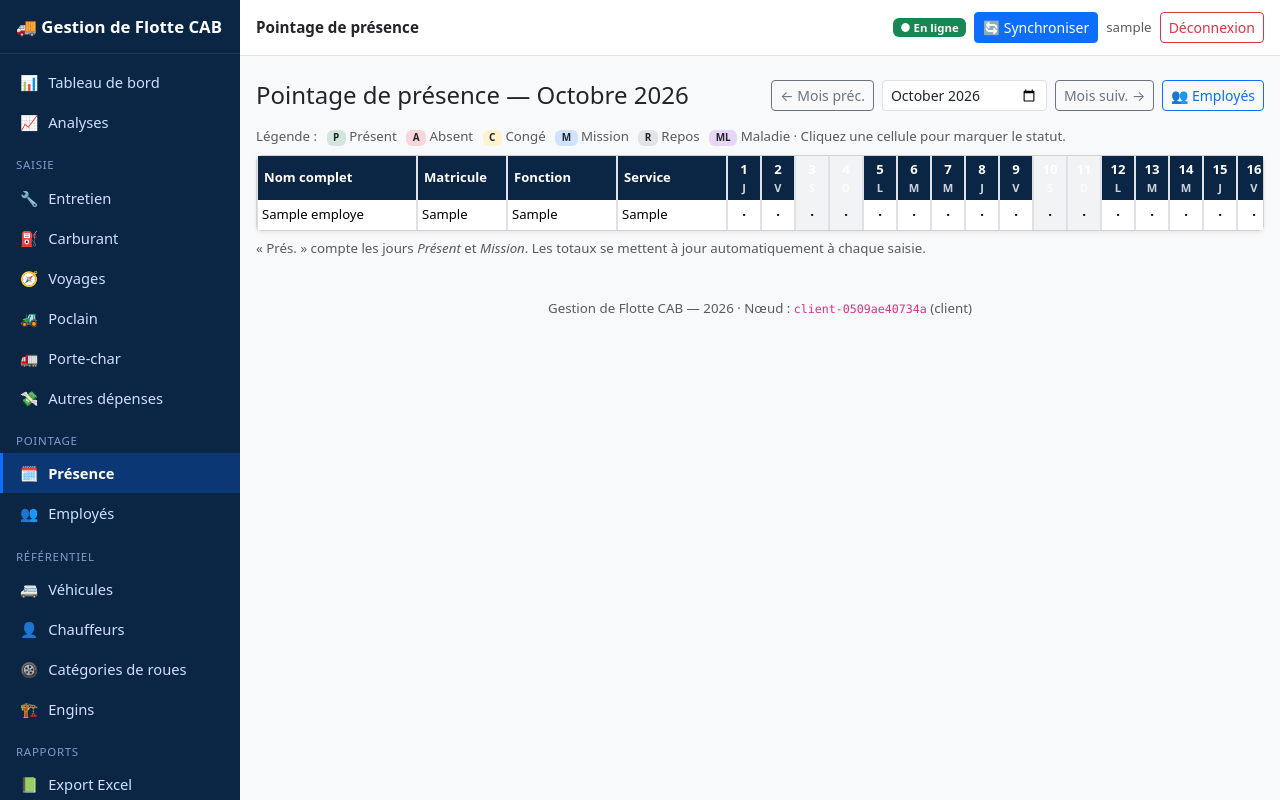
After one commit to Faraleno2022/Gestionnairedeflotte, a Django app: page /pointage/ in a window 1280 px wide. The commit adds this page. Run offline with Django 5.2, Linux system fonts and the light colour scheme; a user stored in the database is signed in; tables that the repository leaves empty hold one stand-in row (values such as "Sample post"); some libraries are stand-ins or nearby versions.

Commit message:
Ajouter le module Pointage de présence
- Nouveaux modèles : Employe (nom complet, matricule, fonction, service) et
  Pointage (statut par jour), synchronisés comme le reste.
- Grille mensuelle : lignes = employés, colonnes = jours du mois, sélecteur de
  statut (P/A/C/M/R/ML) dans chaque cellule, avec couleurs et colonnes figées.
- Enregistrement AJAX par cellule ; identifiant de pointage déterministe
  (uuid5 employé+date) pour une synchronisation sans doublon.
- Calcul automatique des totaux par employé (présences, absences, congés,
  mission, repos, maladie) ; navigation mois précédent/suivant.
- CRUD des employés, entrée de menu dans la barre latérale, libellés de mois
  en français.

Tests : 13 au total (dont 4 pour le pointage : pk déterministe, totaux,
upsert/suppression AJAX, refus en lecture seule).

Co-Authored-By: Claude Opus 4.8 <noreply@anthropic.com>

```diff
--- a/fleet/settings/base.py
+++ b/fleet/settings/base.py
@@ -75,6 +75,7 @@ INSTALLED_APPS = [
     "poclain",
     "portechar",
     "depenses",
+    "pointage",
     "dashboard",
     "rapports",
     "sync",
@@ -181,4 +182,6 @@ SYNC_MODELS = [
     "poclain.ActiviteEngin",
     "portechar.TrajetPorteChar",
     "depenses.AutreDepense",
+    "pointage.Employe",
+    "pointage.Pointage",
 ]
--- a/fleet/urls.py
+++ b/fleet/urls.py
@@ -12,6 +12,7 @@ urlpatterns = [
     path("poclain/", include("poclain.urls")),
     path("porte-char/", include("portechar.urls")),
     path("depenses/", include("depenses.urls")),
+    path("pointage/", include("pointage.urls")),
     path("rapports/", include("rapports.urls")),
     path("", include("dashboard.urls")),
 ]
--- /dev/null
+++ b/pointage/urls.py
@@ -0,0 +1,15 @@
+from django.urls import path
+
+from . import views
+
+app_name = "pointage"
+
+urlpatterns = [
+    path("", views.grille, name="grille"),
+    path("enregistrer/", views.enregistrer, name="enregistrer"),
+    # Employés
+    path("employes/", views.EmployeListe.as_view(), name="employe_liste"),
+    path("employes/ajouter/", views.EmployeCreer.as_view(), name="employe_creer"),
+    path("employes/<uuid:pk>/modifier/", views.EmployeModifier.as_view(), name="employe_modifier"),
+    path("employes/<uuid:pk>/supprimer/", views.EmployeSupprimer.as_view(), name="employe_supprimer"),
+]
--- /dev/null
+++ b/pointage/views.py
@@ -0,0 +1,194 @@
+import calendar
+import datetime
+
+from django.contrib.auth.decorators import login_required
+from django.http import JsonResponse
+from django.shortcuts import render
+from django.urls import reverse_lazy
+from django.utils import timezone
+from django.views.decorators.http import require_POST
+
+from core.mixins import BaseCreer, BaseListe, BaseModifier, BaseSupprimer
+from core.permissions import peut_saisir
+
+from .forms import EmployeForm
+from .models import Employe, Pointage
+
+JOURS_ABBR = ["L", "M", "M", "J", "V", "S", "D"]  # lundi..dimanche
+MOIS_NOMS = [
+    "janvier", "février", "mars", "avril", "mai", "juin",
+    "juillet", "août", "septembre", "octobre", "novembre", "décembre",
+]
+
+
+# ---------------------------------------------------------------- Employés
+class EmployeListe(BaseListe):
+    model = Employe
+    titre = "Employés"
+    colonnes = [
+        ("Nom complet", "nom_complet"),
+        ("Matricule", "matricule"),
+        ("Fonction", "fonction"),
+        ("Service", "service"),
+        ("Actif", "actif"),
+    ]
+    url_creer = "pointage:employe_creer"
+    url_modifier = "pointage:employe_modifier"
+    url_supprimer = "pointage:employe_supprimer"
+
+
+class EmployeCreer(BaseCreer):
+    model = Employe
+    form_class = EmployeForm
+    success_url = reverse_lazy("pointage:employe_liste")
+    titre = "Ajouter un employé"
+
+
+class EmployeModifier(BaseModifier):
+    model = Employe
+    form_class = EmployeForm
+    success_url = reverse_lazy("pointage:employe_liste")
+    titre = "Modifier l'employé"
+
+
+class EmployeSupprimer(BaseSupprimer):
+    model = Employe
+    success_url = reverse_lazy("pointage:employe_liste")
+
+
+# ------------------------------------------------------------ Calcul totaux
+def totaux_employe(emp, annee, mois) -> dict:
+    """Comptage des statuts d'un employé pour un mois donné."""
+    compteur = {code: 0 for code, _ in Pointage.STATUTS}
+    qs = Pointage.objects.filter(employe=emp, date__year=annee, date__month=mois)
+    for p in qs.values_list("statut", flat=True):
+        if p in compteur:
+            compteur[p] += 1
+    nb_presence = sum(compteur[c] for c in Pointage.STATUTS_PRESENCE)
+    nb_absence = compteur[Pointage.ABSENT]
+    return {
+        "compteur": compteur,
+        "nb_presence": nb_presence,
+        "nb_absence": nb_absence,
+        "nb_conge": compteur[Pointage.CONGE],
+        "nb_mission": compteur[Pointage.MISSION],
+        "nb_repos": compteur[Pointage.REPOS],
+        "nb_maladie": compteur[Pointage.MALADIE],
+    }
+
+
+# -------------------------------------------------------------- Grille mois
+@login_required
+def grille(request):
+    aujourdhui = timezone.localdate()
+    mois_param = request.GET.get("mois")  # format AAAA-MM
+    try:
+        annee, mois = map(int, mois_param.split("-"))
+        datetime.date(annee, mois, 1)
+    except (AttributeError, ValueError):
+        annee, mois = aujourdhui.year, aujourdhui.month
+
+    nb_jours = calendar.monthrange(annee, mois)[1]
+    jours = []
+    for d in range(1, nb_jours + 1):
+        dt = datetime.date(annee, mois, d)
+        wd = dt.weekday()  # 0 = lundi
+        jours.append({
+            "num": d,
+            "iso": dt.isoformat(),
+            "abbr": JOURS_ABBR[wd],
+            "weekend": wd >= 5,
+        })
+
+    employes = list(Employe.objects.filter(actif=True))
+
+    # Chargement de tous les pointages du mois en une requête.
+    existants = {}
+    for p in Pointage.objects.filter(
+        employe__in=employes, date__year=annee, date__month=mois
+    ).values_list("employe_id", "date", "statut"):
+        existants[(p[0], p[1].day)] = p[2]
+
+    lignes = []
+    for emp in employes:
+        cellules = []
+        for j in jours:
+            cellules.append({
+                "iso": j["iso"],
+                "statut": existants.get((emp.id, j["num"]), ""),
+                "weekend": j["weekend"],
+            })
+        lignes.append({
+            "employe": emp,
+            "cellules": cellules,
+            "totaux": totaux_employe(emp, annee, mois),
+        })
+
+    # Mois précédent / suivant
+    prem = datetime.date(annee, mois, 1)
+    mois_prec = (prem - datetime.timedelta(days=1)).strftime("%Y-%m")
+    mois_suiv = (datetime.date(annee, mois, nb_jours) + datetime.timedelta(days=1)).strftime("%Y-%m")
+
+    contexte = {
+        "titre": "Pointage de présence",
+        "annee": annee,
+        "mois": mois,
+        "mois_param": f"{annee:04d}-{mois:02d}",
+        "mois_libelle": f"{MOIS_NOMS[mois - 1].capitalize()} {annee}",
+        "jours": jours,
+        "lignes": lignes,
+        "statuts": Pointage.STATUTS,
+        "mois_prec": mois_prec,
+        "mois_suiv": mois_suiv,
+        "peut_saisir": peut_saisir(request.user),
+    }
+    return render(request, "pointage/grille.html", contexte)
+
+
+# --------------------------------------------------- Enregistrement (AJAX)
+@login_required
+@require_POST
+def enregistrer(request):
+    if not peut_saisir(request.user):
+        return JsonResponse({"ok": False, "erreur": "Droit insuffisant."}, status=403)
+
+    employe_id = request.POST.get("employe")
+    date_str = request.POST.get("date")
+    statut = (request.POST.get("statut") or "").strip()
+
+    try:
+        emp = Employe.objects.get(pk=employe_id)
+        date = datetime.date.fromisoformat(date_str)
+    except (Employe.DoesNotExist, ValueError, TypeError):
+        return JsonResponse({"ok": False, "erreur": "Données invalides."}, status=400)
+
+    codes_valides = {c for c, _ in Pointage.STATUTS}
+    pk = Pointage.pk_for(emp.id, date)
+    existant = Pointage.all_objects.filter(pk=pk).first()
+
+    if statut == "":
+        # Cellule vidée : suppression logique du pointage éventuel.
+        if existant and not existant.is_deleted:
+            existant.delete()
+    elif statut in codes_valides:
+        if existant:
+            existant.statut = statut
+            existant.is_deleted = False
+            existant.deleted_at = None
+            existant.save()
+        else:
+            p = Pointage(id=pk, employe=emp, date=date, statut=statut)
+            p.save()
+    else:
+        return JsonResponse({"ok": False, "erreur": "Statut inconnu."}, status=400)
+
+    t = totaux_employe(emp, date.year, date.month)
+    return JsonResponse({
+        "ok": True,
+        "nb_presence": t["nb_presence"],
+        "nb_absence": t["nb_absence"],
+        "nb_conge": t["nb_conge"],
+        "nb_mission": t["nb_mission"],
+        "nb_repos": t["nb_repos"],
+        "nb_maladie": t["nb_maladie"],
+    })
--- a/static/css/app.css
+++ b/static/css/app.css
@@ -82,6 +82,48 @@ body { font-size: 0.95rem; }
 .table thead th { white-space: nowrap; }
 .chart-box { position: relative; height: 300px; }
 
+/* ----------------- Grille de pointage ----------------- */
+.pointage-wrap { max-height: 72vh; overflow: auto; }
+.pointage-table { border-collapse: separate; border-spacing: 0; font-size: .82rem; }
+.pointage-table thead th {
+  position: sticky; top: 0; z-index: 3;
+  background: #0b2545; color: #fff; text-align: center;
+  vertical-align: middle; padding: 4px 6px; white-space: nowrap;
+}
+.pointage-table th.col-fixe, .pointage-table td.col-fixe {
+  position: sticky; left: 0; z-index: 2; background: #fff;
+  text-align: left; white-space: nowrap; max-width: 180px;
+  overflow: hidden; text-overflow: ellipsis;
+}
+.pointage-table thead th.col-fixe { z-index: 4; background: #0b2545; }
+.col-nom  { left: 0 !important; min-width: 160px; }
+.col-mat  { left: 160px !important; min-width: 90px; }
+.col-fonc { left: 250px !important; min-width: 110px; }
+.col-serv { left: 360px !important; min-width: 110px; }
+.pointage-table td.col-fixe { border-right: 1px solid #dee2e6; }
+.col-jour { min-width: 34px; }
+.col-jour .jabbr { font-size: .7rem; opacity: .8; }
+.col-tot { background: #eef3fb; text-align: center; min-width: 46px; font-weight: 600; }
+.pointage-table td.cell { padding: 1px; text-align: center; }
+.pointage-table td.weekend, .pointage-table th.weekend { background: #f1f3f5; }
+.ptg-select {
+  border: none; background: transparent; width: 100%;
+  text-align: center; font-weight: 700; cursor: pointer;
+  -webkit-appearance: none; appearance: none; padding: 4px 2px;
+}
+.ptg-select:focus { outline: 2px solid var(--cab-primary); }
+
+/* Couleurs par statut */
+.st-P  { background: #d1e7dd; }   /* présent  */
+.st-A  { background: #f8d7da; }   /* absent   */
+.st-C  { background: #fff3cd; }   /* congé    */
+.st-M  { background: #cfe2ff; }   /* mission  */
+.st-R  { background: #e2e3e5; }   /* repos    */
+.st-ML { background: #e7d6f5; }   /* maladie  */
+
+/* Badges de légende */
+.legende .badge { color: #212529; margin-left: 6px; }
+
 /* ----------------- Responsive ----------------- */
 @media (max-width: 991.98px) {
   .sidebar { transform: translateX(-100%); }
--- /dev/null
+++ b/static/js/pointage.js
@@ -0,0 +1,70 @@
+// Enregistrement AJAX des cellules de pointage + mise à jour des totaux.
+(function () {
+  var url = window.PTG_URL, csrf = window.PTG_CSRF;
+  if (!url) return;
+
+  function colorerCellule(cell, statut) {
+    cell.className = cell.className.replace(/\bst-\w*\b/g, "").trim();
+    cell.classList.add("cell");
+    if (cell.dataset.weekend === "1") cell.classList.add("weekend");
+    cell.classList.add("st-" + statut);
+  }
+
+  function majTotaux(tr, d) {
+    var set = function (sel, val) {
+      var el = tr.querySelector(sel);
+      if (el) el.textContent = val;
+    };
+    set(".tot-presence", d.nb_presence);
+    set(".tot-absence", d.nb_absence);
+    set(".tot-conge", d.nb_conge);
+    set(".tot-mission", d.nb_mission);
+    set(".tot-repos", d.nb_repos);
+    set(".tot-maladie", d.nb_maladie);
+  }
+
+  document.querySelectorAll(".ptg-select").forEach(function (sel) {
+    // Mémorise le week-end pour recolorer correctement.
+    var td = sel.closest("td");
+    if (td.classList.contains("weekend")) td.dataset.weekend = "1";
+
+    sel.addEventListener("change", function () {
+      var tr = sel.closest("tr");
+      var employe = tr.dataset.employe;
+      var date = sel.dataset.date;
+      var statut = sel.value;
+      var td = sel.closest("td");
+      sel.disabled = true;
+
+      var body = new URLSearchParams();
+      body.append("employe", employe);
+      body.append("date", date);
+      body.append("statut", statut);
+
+      fetch(url, {
+        method: "POST",
+        headers: {
+          "X-CSRFToken": csrf,
+          "Content-Type": "application/x-www-form-urlencoded",
+        },
+        body: body.toString(),
+      })
+        .then(function (r) { return r.json().then(function (j) { return { ok: r.ok, j: j }; }); })
+        .then(function (res) {
+          sel.disabled = false;
+          if (!res.ok || !res.j.ok) {
+            alert("Enregistrement impossible : " + (res.j.erreur || "erreur"));
+            return;
+          }
+          colorerCellule(td, statut);
+          majTotaux(tr, res.j);
+        })
+        .catch(function () {
+          sel.disabled = false;
+          // Hors-ligne : la saisie locale reste possible côté client Django ;
+          // ici (serveur distant) on prévient simplement.
+          alert("Réseau indisponible. Réessayez quand la connexion revient.");
+        });
+    });
+  });
+})();
--- a/templates/base.html
+++ b/templates/base.html
@@ -27,6 +27,10 @@
       <a class="side-link {% if request.resolver_match.namespace == 'poclain' %}active{% endif %}" href="{% url 'poclain:liste' %}"><span class="ico">🚜</span> Poclain</a>
       <a class="side-link {% if request.resolver_match.namespace == 'portechar' %}active{% endif %}" href="{% url 'portechar:liste' %}"><span class="ico">🚛</span> Porte-char</a>
       <a class="side-link {% if request.resolver_match.namespace == 'depenses' %}active{% endif %}" href="{% url 'depenses:liste' %}"><span class="ico">💸</span> Autres dépenses</a>
+
+      <div class="side-section">Pointage</div>
+      <a class="side-link {% if request.resolver_match.url_name == 'grille' %}active{% endif %}" href="{% url 'pointage:grille' %}"><span class="ico">🗓️</span> Présence</a>
+      <a class="side-link {% if request.resolver_match.url_name == 'employe_liste' %}active{% endif %}" href="{% url 'pointage:employe_liste' %}"><span class="ico">👥</span> Employés</a>
 
       <div class="side-section">Référentiel</div>
       <a class="side-link {% if request.resolver_match.url_name == 'vehicule_liste' %}active{% endif %}" href="{% url 'referentiel:vehicule_liste' %}"><span class="ico">🚐</span> Véhicules</a>
--- /dev/null
+++ b/templates/pointage/grille.html
@@ -0,0 +1,99 @@
+{% extends "base.html" %}
+{% load static %}
+{% block titre %}Pointage de présence{% endblock %}
+{% block contenu %}
+
+<div class="d-flex flex-wrap justify-content-between align-items-center mb-3 gap-2">
+  <h1 class="h4 mb-0">Pointage de présence — {{ mois_libelle }}</h1>
+  <div class="d-flex align-items-center gap-2">
+    <a class="btn btn-sm btn-outline-secondary" href="?mois={{ mois_prec }}">← Mois préc.</a>
+    <form method="get" class="d-flex align-items-center gap-1">
+      <input type="month" name="mois" value="{{ mois_param }}" class="form-control form-control-sm"
+             onchange="this.form.submit()">
+    </form>
+    <a class="btn btn-sm btn-outline-secondary" href="?mois={{ mois_suiv }}">Mois suiv. →</a>
+    <a class="btn btn-sm btn-outline-primary" href="{% url 'pointage:employe_liste' %}">👥 Employés</a>
+  </div>
+</div>
+
+<div class="legende mb-2 small text-muted">
+  Légende :
+  <span class="badge st-P">P</span> Présent
+  <span class="badge st-A">A</span> Absent
+  <span class="badge st-C">C</span> Congé
+  <span class="badge st-M">M</span> Mission
+  <span class="badge st-R">R</span> Repos
+  <span class="badge st-ML">ML</span> Maladie
+  {% if peut_saisir %}· Cliquez une cellule pour marquer le statut.{% else %}· (consultation seule){% endif %}
+</div>
+
+<div class="card shadow-sm">
+  <div class="table-responsive pointage-wrap">
+    <table class="table table-bordered table-sm mb-0 pointage-table align-middle">
+      <thead>
+        <tr>
+          <th class="col-fixe col-nom">Nom complet</th>
+          <th class="col-fixe col-mat">Matricule</th>
+          <th class="col-fixe col-fonc">Fonction</th>
+          <th class="col-fixe col-serv">Service</th>
+          {% for j in jours %}
+            <th class="col-jour {% if j.weekend %}weekend{% endif %}" title="{{ j.iso }}">
+              <div>{{ j.num }}</div><div class="jabbr">{{ j.abbr }}</div>
+            </th>
+          {% endfor %}
+          <th class="col-tot">Prés.</th>
+          <th class="col-tot">Abs.</th>
+          <th class="col-tot">Cong.</th>
+          <th class="col-tot">Miss.</th>
+          <th class="col-tot">Repos</th>
+          <th class="col-tot">Mal.</th>
+        </tr>
+      </thead>
+      <tbody>
+        {% for ligne in lignes %}
+        <tr data-employe="{{ ligne.employe.id }}">
+          <td class="col-fixe col-nom">{{ ligne.employe.nom_complet }}</td>
+          <td class="col-fixe col-mat">{{ ligne.employe.matricule }}</td>
+          <td class="col-fixe col-fonc">{{ ligne.employe.fonction }}</td>
+          <td class="col-fixe col-serv">{{ ligne.employe.service }}</td>
+          {% for c in ligne.cellules %}
+            <td class="cell {% if c.weekend %}weekend{% endif %} st-{{ c.statut }}">
+              <select class="ptg-select" data-date="{{ c.iso }}" {% if not peut_saisir %}disabled{% endif %}>
+                <option value="">·</option>
+                {% for code, label in statuts %}
+                  <option value="{{ code }}" {% if code == c.statut %}selected{% endif %}>{{ code }}</option>
+                {% endfor %}
+              </select>
+            </td>
+          {% endfor %}
+          <td class="col-tot tot-presence fw-bold">{{ ligne.totaux.nb_presence }}</td>
+          <td class="col-tot tot-absence">{{ ligne.totaux.nb_absence }}</td>
+          <td class="col-tot tot-conge">{{ ligne.totaux.nb_conge }}</td>
+          <td class="col-tot tot-mission">{{ ligne.totaux.nb_mission }}</td>
+          <td class="col-tot tot-repos">{{ ligne.totaux.nb_repos }}</td>
+          <td class="col-tot tot-maladie">{{ ligne.totaux.nb_maladie }}</td>
+        </tr>
+        {% empty %}
+        <tr><td colspan="99" class="text-center text-muted py-4">
+          Aucun employé actif. <a href="{% url 'pointage:employe_creer' %}">Ajouter un employé</a>.
+        </td></tr>
+        {% endfor %}
+      </tbody>
+    </table>
+  </div>
+</div>
+
+<p class="text-muted small mt-2">
+  « Prés. » compte les jours <em>Présent</em> et <em>Mission</em>. Les totaux se
+  mettent à jour automatiquement à chaque saisie.
+</p>
+
+{% endblock %}
+
+{% block scripts %}
+<script>
+  window.PTG_URL = "{% url 'pointage:enregistrer' %}";
+  window.PTG_CSRF = "{{ csrf_token }}";
+</script>
+<script src="{% static 'js/pointage.js' %}"></script>
+{% endblock %}
```
Also changed, not shown: pointage/admin.py (added, +18 -0 lines), pointage/apps.py (added, +7 -0 lines), pointage/forms.py (added, +9 -0 lines), pointage/models.py (added, +77 -0 lines), pointage/tests.py (added, +61 -0 lines), README.md, pointage/__init__.py (added), pointage/migrations/0001_initial.py (added), pointage/migrations/__init__.py (added).
